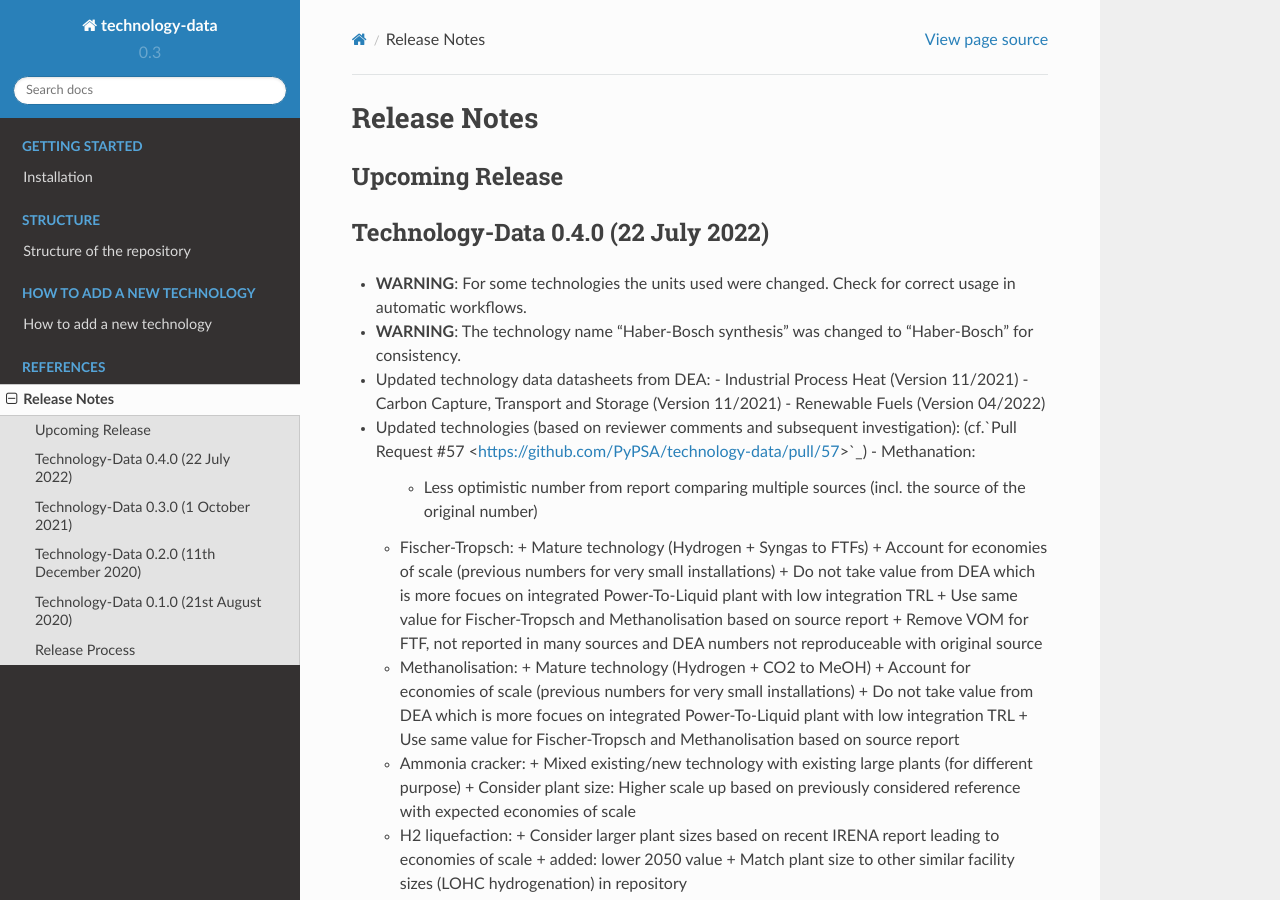
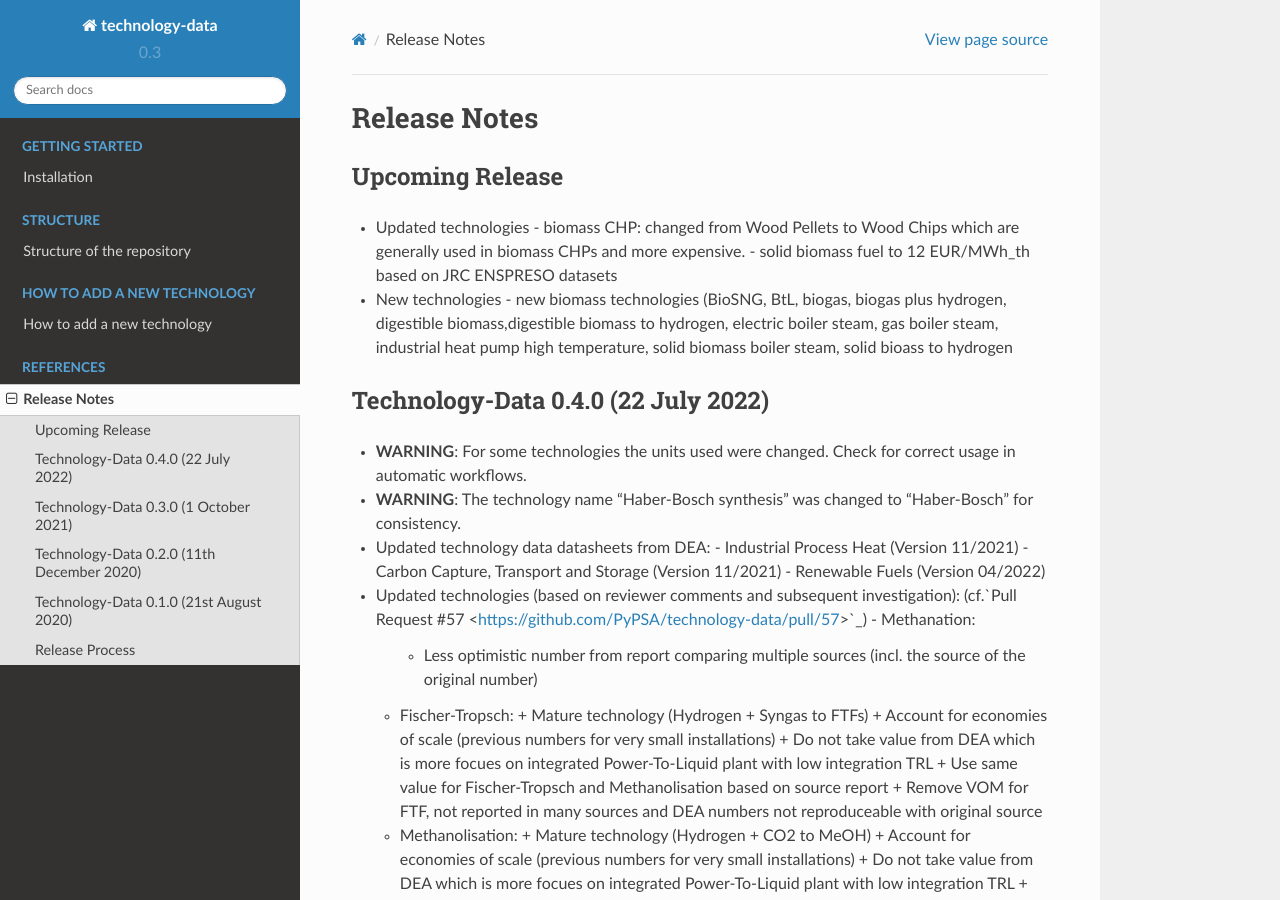
Before and after one commit to PyPSA/technology-data, a Sphinx documentation site: the page built from docs/release_notes.rst, in a window 1280 px wide and 900 px high. Built offline with Sphinx 7.4.7 and the Read the Docs theme 2.0.0, drawn with Linux system fonts in a browser that asks for light colours.

Commit message:
update release notes and version in config

```diff
--- a/config.yaml
+++ b/config.yaml
@@ -1,4 +1,4 @@
-version: 0.3.0
+version: 0.4.0
 
 # considered years for output data
 years : [2020, 2025, 2030, 2035, 2040, 2045, 2050]
--- a/docs/release_notes.rst
+++ b/docs/release_notes.rst
@@ -4,6 +4,12 @@ Release Notes
 
 Upcoming Release
 ================
+* Updated technologies
+  - biomass CHP: changed from Wood Pellets to Wood Chips which are generally used in biomass CHPs and more expensive.
+  - solid biomass fuel to 12 EUR/MWh_th based on JRC ENSPRESO datasets
+
+* New technologies
+  - new biomass technologies (BioSNG, BtL, biogas, biogas plus hydrogen, digestible biomass,digestible biomass to hydrogen, electric boiler steam, gas boiler steam, industrial heat pump high temperature, solid biomass boiler steam, solid bioass to hydrogen
 
 Technology-Data 0.4.0 (22 July 2022)
 ===========================================
```
